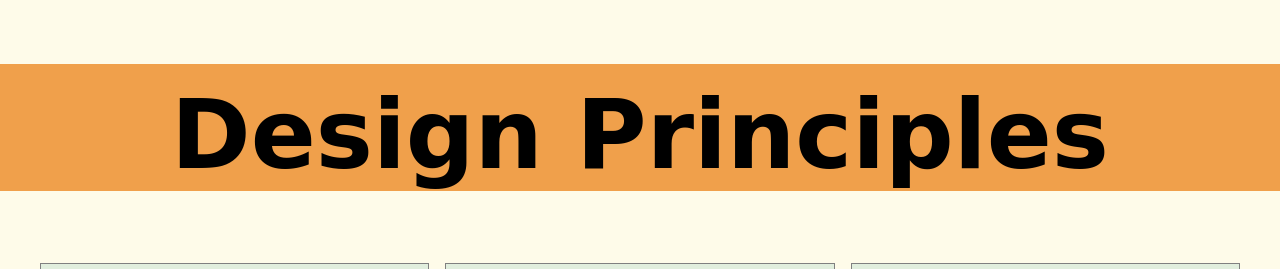
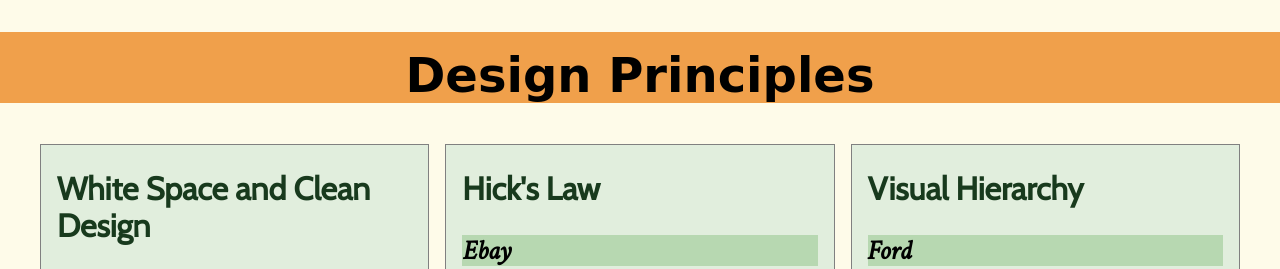
Before and after one commit to rodsam9/wdd230, a plain HTML site: page lesson02/design-principles.html in a window 1280 px wide. Shown: the top 269 px of the page. Drawn offline with nearby package versions, Linux system fonts and the light colour scheme; a web font is replaced by a local one.

Commit message:
changed size of h1 on medium.css

```diff
--- a/lesson02/css/medium.css
+++ b/lesson02/css/medium.css
@@ -2,6 +2,9 @@
 
     main {
         grid-template-columns: 1fr 1fr;
+    }
+    h1 {
+        font-size: 3rem;
     }
     main section:nth-child(2) {
         display: block;
```
